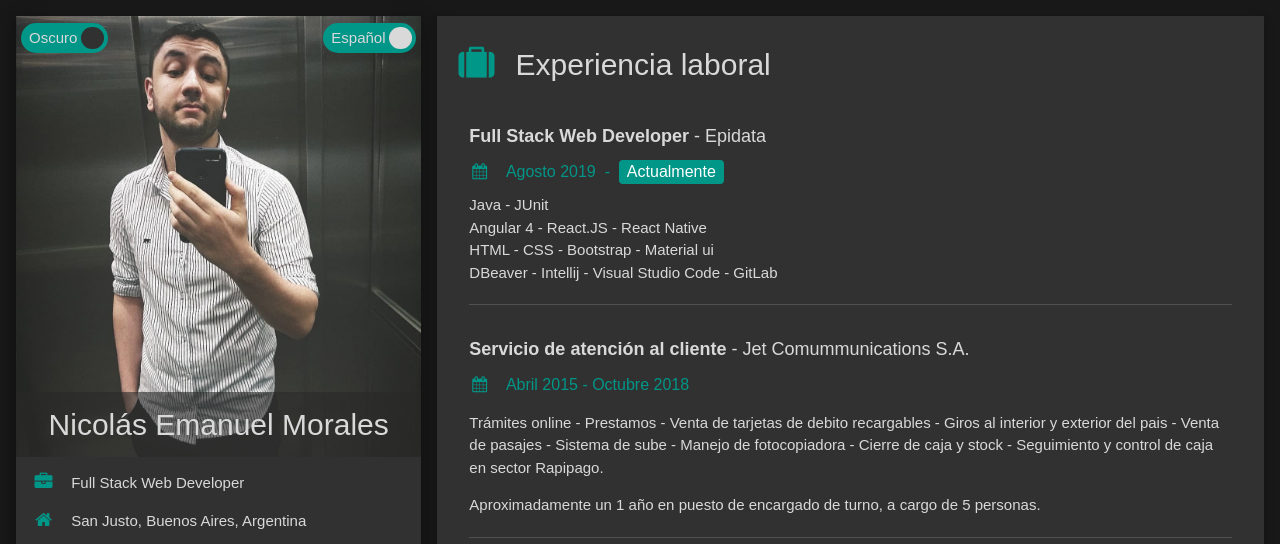
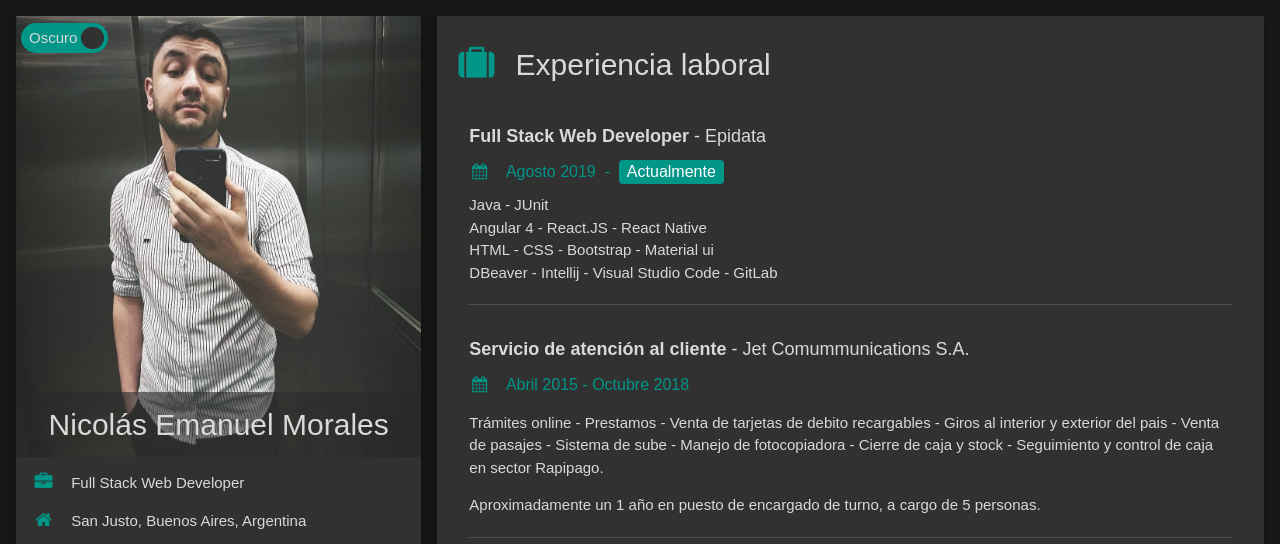
Before and after one commit to Nicolasemanuelmorales/Portfolio, a plain HTML site: page index.html in a window 1280 px wide. Shown: the top 544 px of the page. Drawn offline with Linux system fonts and the light colour scheme; a web font is replaced by a local one.

Commit message:
display none en idioma

```diff
--- a/index.html
+++ b/index.html
@@ -26,7 +26,7 @@
                 </label>
               </div>
             </div>
-            <div class="w3-display-topright arreglo-switch-idioma">
+            <div class="w3-display-topright arreglo-switch-idioma" style="display: none;">
               <div class="onoffswitch2">
                 <input type="checkbox" name="onoffswitch2" class="onoffswitch-checkbox2" id="myonoffswitch2"
                   tabindex="0" checked>
```
